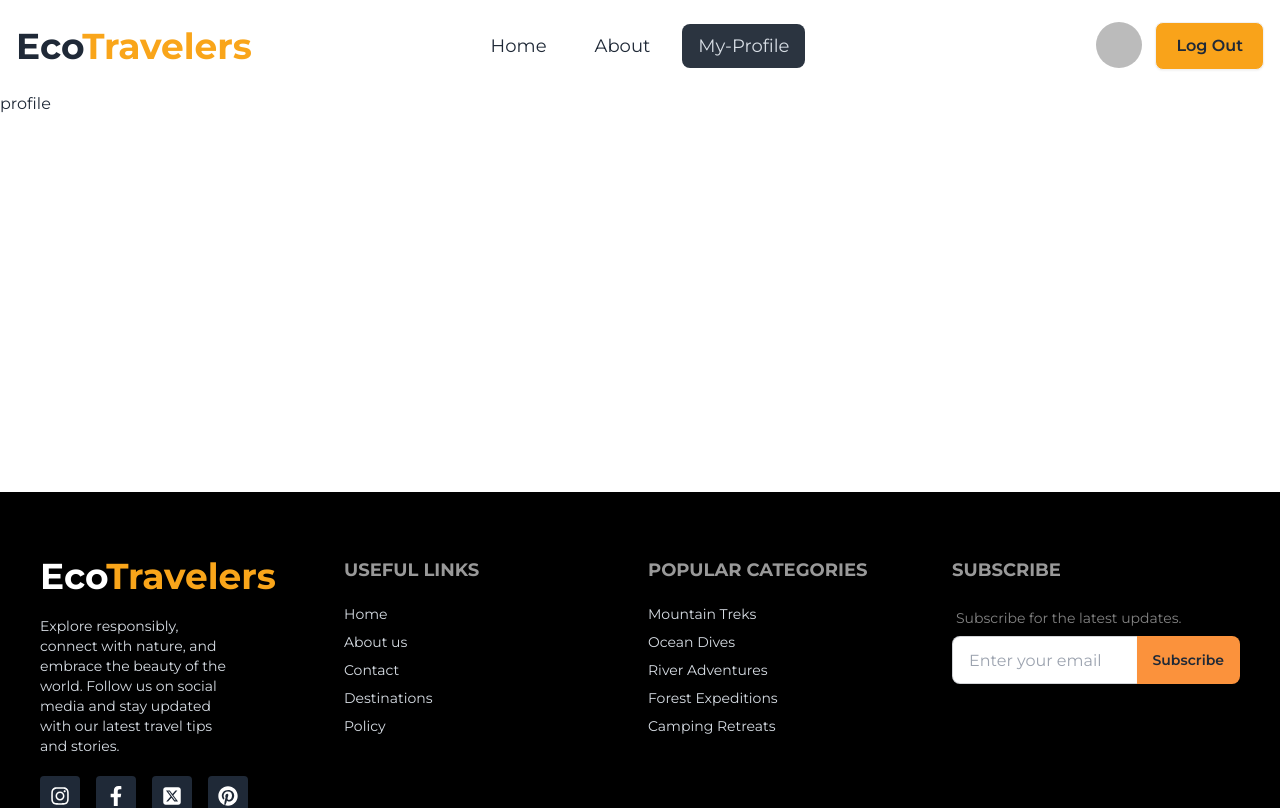
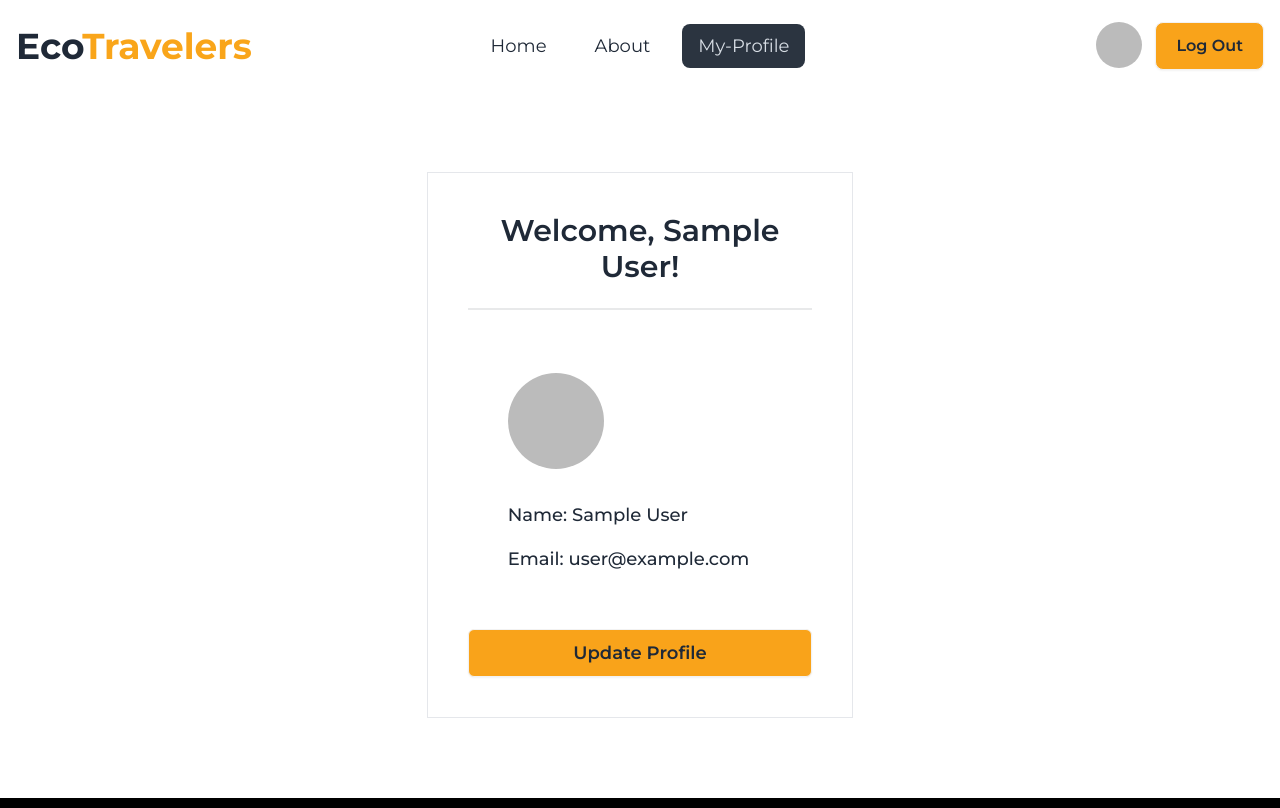
Before and after one commit to fahimprito/eco-adventure-blog, a React (Vite) app: page /myprofile in a window 1280 px wide. Shown: the top 808 px of the page. Built offline with nearby package versions, Linux system fonts and the light colour scheme; no server answers; sample sign-in values are in the browser's storage.

Commit message:
show my profile

```diff
--- a/src/components/Navbar/Navbar.jsx
+++ b/src/components/Navbar/Navbar.jsx
@@ -38,9 +38,11 @@ const Navbar = () => {
                     {
                         user && user.photoURL ? (
                             <div className="relative group">
+                                <Link to="/myprofile">
                                     <label tabIndex={0} className="btn btn-ghost btn-circle avatar border mt-1">
                                         <img src={user.photoURL} alt="User Icon" className="rounded-full" />
                                     </label>
+                                </Link>
                                 <span
                                     className="absolute top-14 right-0 bg-white text-black px-3 py-1 rounded shadow-md text-sm hidden group-hover:block whitespace-nowrap z-10">
                                     {user.displayName}
@@ -48,9 +50,11 @@ const Navbar = () => {
                             </div>
                         ) : (
                             <div className="relative group">
+                                <Link to="/myprofile">
                                     <label tabIndex={0} className="btn btn-ghost btn-circle avatar border mt-1">
                                         <img src={userIcon} alt="User Icon" className="rounded-full" />
                                     </label>
+                                </Link>
                                 {
                                     user && <span
                                         className="absolute top-14 right-0 bg-white text-black px-3 py-1 rounded shadow-md text-sm hidden group-hover:block whitespace-nowrap z-10">
--- a/src/pages/Register.jsx
+++ b/src/pages/Register.jsx
@@ -1,7 +1,7 @@
 import { useContext, useState } from "react";
 import { FaEye, FaEyeSlash } from "react-icons/fa6";
 import { FcGoogle } from "react-icons/fc";
-import { Link, useLocation, useNavigate } from "react-router-dom";
+import { Link, useNavigate } from "react-router-dom";
 import { AuthContext } from "../providers/AuthProvider";
 
 const Register = () => {
@@ -9,7 +9,6 @@ const Register = () => {
     const [error, setError] = useState('');
     const { createUser, updateUserProfile, loginWithGoogle } = useContext(AuthContext);
     const navigate = useNavigate();
-    const location = useLocation();
 
     const handleRegister = e => {
         e.preventDefault();
@@ -68,7 +67,7 @@ const Register = () => {
     const handleGoogleSignIn = () => {
         loginWithGoogle()
             .then(() => {
-                navigate(location.state ? location.state : '/');
+                navigate('/');
             })
             .catch(error => {
                 console.log('ERROR', error.message)
--- a/src/pages/UserProfile.jsx
+++ b/src/pages/UserProfile.jsx
@@ -1,9 +1,34 @@
+import { useContext } from "react";
+import { Link } from "react-router-dom";
+import { AuthContext } from "../providers/AuthProvider";
 
 
 const UserProfile = () => {
+    const { user } = useContext(AuthContext);
+    // console.log(user);
+    const { displayName, email, photoURL } = user;
+
     return (
-        <div>
-            profile
+        <div className="my-20">
+
+            <div className="border md:w-3/4 lg:w-1/3 mx-auto p-10">
+                <h2 className="text-3xl font-semibold mb-4 text-center">Welcome, {displayName}!</h2>
+                <div className="divider"></div>
+                <div className="p-10 flex flex-col gap-4 items-start">
+                    <img
+                        src={photoURL}
+                        alt="Profile Icon"
+                        className="w-24 h-24 rounded-full object-cover mb-4"
+                    />
+                    <p className="text-lg font-medium">Name: {displayName}</p>
+                    <p className="text-lg font-medium">Email: {email}</p>
+                </div>
+
+                <div className="form-control mt-4">
+                    <Link className="btn bg-[#f9a31a] hover:bg-[#db8727] text-lg rounded-md">Update Profile</Link>
+                </div>
+
+            </div>
         </div>
     );
 };
--- a/src/routes/Router.jsx
+++ b/src/routes/Router.jsx
@@ -25,7 +25,7 @@ const router = createBrowserRouter([
             },
             {
                 path: "/myprofile",
-                element: <UserProfile></UserProfile>,
+                element: <PrivateRoute><UserProfile></UserProfile></PrivateRoute>,
             },
             {
                 path: "/adventure/:id",
```
Lines whose indentation alone changed are shown as unchanged.
